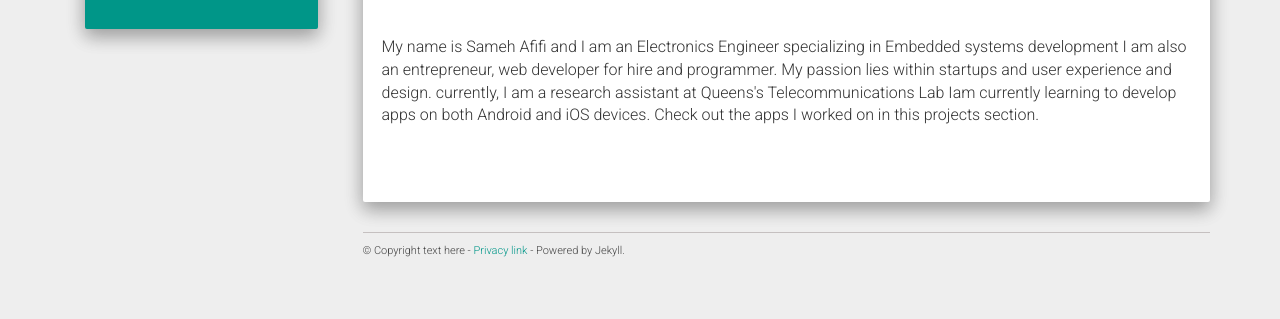
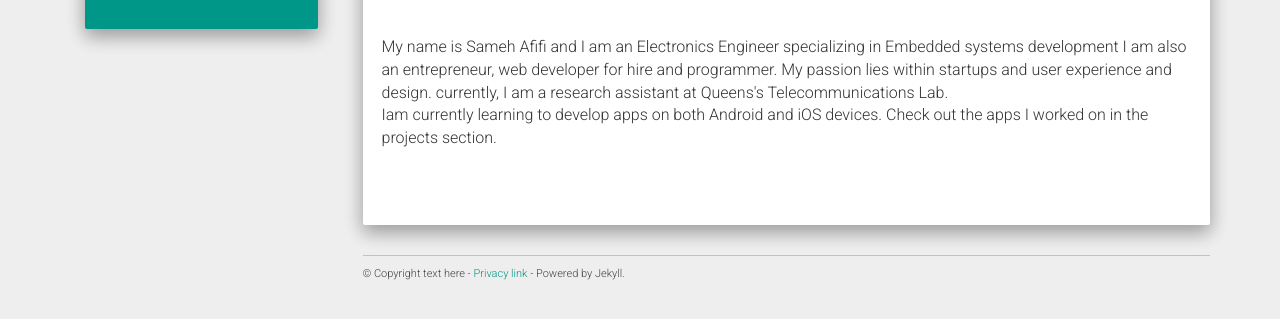
Before and after one commit to safifi4/bio-website, a Jekyll site: the page built from main.md, in a window 1280 px wide, cut to the strip 471-790 px from the top of the page. Built offline with Jekyll 4.4.1, drawn with Linux system fonts in a browser that asks for light colours; nearby versions of some CDN libraries.

Commit message:
Update main.md

```diff
--- a/main.md
+++ b/main.md
@@ -27,10 +27,10 @@ div.black {
 <div>
 My name is Sameh Afifi and I am an Electronics Engineer specializing in Embedded systems development
 I am also an entrepreneur, web developer for hire and programmer. My passion lies within startups and
-user experience and design. currently, I am a research assistant at Queens's Telecommunications Lab
-
+user experience and design. currently, I am a research assistant at Queens's Telecommunications Lab.
+<br>
 Iam currently learning to develop apps on both Android and iOS devices. Check out the apps I worked on
-in this projects section.
+in the projects section.
 </div>
 
 <br>
```
